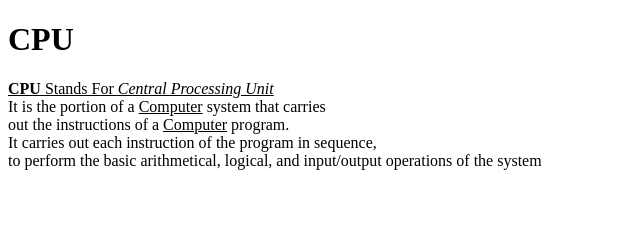
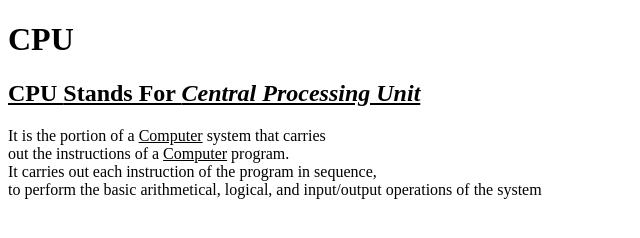
Before and after one commit to iamneo-production/dedbbfafaaeeeadaeccdfffebaeceaec, a plain HTML site: page public/index.html in a window 1280 px wide. Shown: the whole page, without its empty margins (0-640 px from the left). Drawn offline with Linux system fonts and the light colour scheme.

Commit message:
Backup Commit

```diff
--- a/public/index.html
+++ b/public/index.html
@@ -9,7 +9,7 @@
 </head>
 <body>
     <h1> CPU </h1>
-    <P> <U><b> CPU </b> Stands For <i>Central Processing Unit </i> </U> </br>
+    <h2> <U><b> CPU </b> Stands For <i>Central Processing Unit </i> </U> </br></h2>
         It is the portion of a <u>Computer</u> system that carries </br>
         out the instructions of a <U>Computer</U> program.</br>
         It carries out each instruction of the program in sequence,</br>
```
